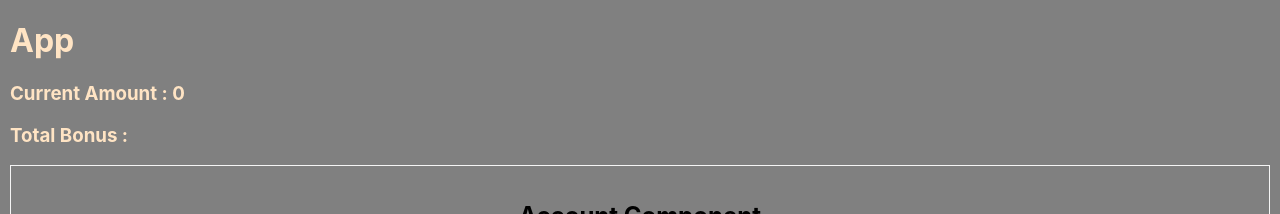
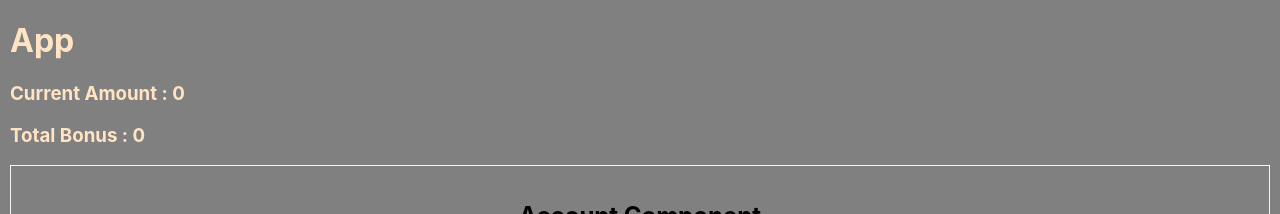
Before and after one commit to ahsankamalfarooq/react-redux-mini, a React (Create React App) app: page / in a window 1280 px wide. Shown: the top 214 px of the page. Built offline with nearby package versions, Linux system fonts and the light colour scheme.

Commit message:
bonus section also completed

```diff
--- a/src/App.js
+++ b/src/App.js
@@ -5,6 +5,7 @@ import Bonus from './components/Bonus';
 
 function App() {
   const [account, setAccount] = useState({amount:0})
+  const [bonus, setBonus] = useState({points:0})
   const increment = ()=> {
     setAccount({amount:account.amount+1})
 }
@@ -15,15 +16,22 @@ const incrementByAmount = (value)=> {
     setAccount({amount:account.amount+value})
 }
 
+///////////////////////////////////////////////////////////
+
+const incrementBonus = ()=> {
+  setBonus({points: bonus.points+1})
+}
+
+///////////////////////////////////////////////////////////
   return (
     <div className="App">
       <h1>App</h1>
       <h3>Current Amount : {account.amount}</h3>
-      <h3>Total Bonus : </h3>
+      <h3>Total Bonus : {bonus.points}</h3>
 
     <Account increment={increment} decrement={decrement}
     incrementByAmount={incrementByAmount} account={account}></Account>
-    <Bonus></Bonus>
+    <Bonus incrementBonus={incrementBonus} bonus={bonus}></Bonus>
     </div>
   );
 }
--- a/src/components/Bonus.js
+++ b/src/components/Bonus.js
@@ -1,11 +1,13 @@
 import React from 'react'
 import { useState } from 'react'
 
-const Bonus = () => {
-  const [bonus, setBonus] = useState({points:0})
-  const increment = ()=> {
-    setBonus({points: bonus.points+1})
-  }
+const Bonus = (props) => {
+  const incrementBonus = props.incrementBonus
+  const bonus = props.bonus
+  // const [bonus, setBonus] = useState({points:0})
+  // const increment = ()=> {
+  //   setBonus({points: bonus.points+1})
+  // }
 
   return (
     <div className='card'>
@@ -14,7 +16,7 @@ const Bonus = () => {
                 <b>Bonus Component</b>
             </h2>
             <h3>Bonus Points:{bonus.points}</h3>
-            <button onClick={increment}>Increment +</button>
+            <button onClick={incrementBonus}>Increment +</button>
         </div>
     </div>
   )
```
